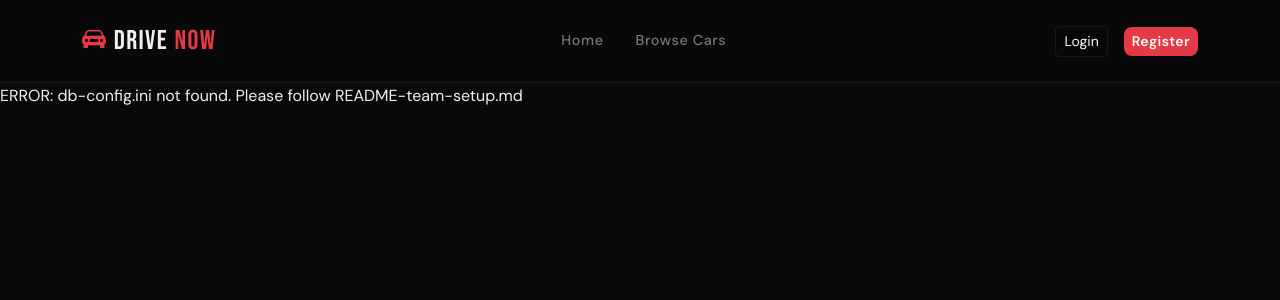
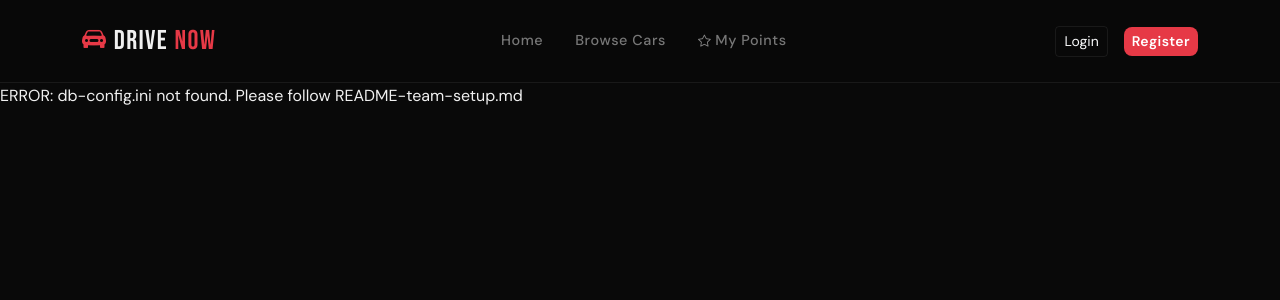
Before and after one commit to Hexteris/INF1005-P7-3-Group-Project-Drivenow, a PHP site: page /cars.php in a window 1280 px wide. Shown: the top 300 px of the page. Run offline with PHP 8.4, Linux system fonts and the light colour scheme.

Commit message:
added points in header and link to sign in if not signed in

```diff
--- a/includes/header.php
+++ b/includes/header.php
@@ -29,7 +29,7 @@ $isAdmin    = isAdmin();
             <span class="logo-icon"><i class="bi bi-car-front-fill"></i></span>
             Drive<span class="logo-accent">Now</span>
         </a>
-        <button class="navbar-toggler" type="button" data-bs-toggle="collapse" data-bs-target="#navbarMain" aria-label="Toggle navigation">
+        <button class="navbar-toggler" type="button" data-bs-toggle="collapse" data-bs-target="#navbarMain">
             <span class="navbar-toggler-icon"></span>
         </button>
         <div class="collapse navbar-collapse" id="navbarMain">
@@ -38,6 +38,19 @@ $isAdmin    = isAdmin();
                 <li class="nav-item"><a class="nav-link" href="<?php echo BASE; ?>/cars.php">Browse Cars</a></li>
                 <?php if ($isLoggedIn): ?>
                 <li class="nav-item"><a class="nav-link" href="<?php echo BASE; ?>/my-bookings.php">My Bookings</a></li>
+                <li class="nav-item">
+                    <a class="nav-link d-flex align-items-center gap-1" href="<?php echo BASE; ?>/my-points.php">
+                        <i class="bi bi-star-fill" style="color:#f5d77e;font-size:.8rem;"></i> My Points
+                    </a>
+                </li>
+                <?php else: ?>
+                <li class="nav-item">
+                    <a class="nav-link d-flex align-items-center gap-1"
+                       href="<?php echo BASE; ?>/login.php?redirect=my-points"
+                       title="Log in to view your points">
+                        <i class="bi bi-star" style="color:#888;font-size:.8rem;"></i> My Points
+                    </a>
+                </li>
                 <?php endif; ?>
             </ul>
             <div class="d-flex align-items-center gap-3">
```
